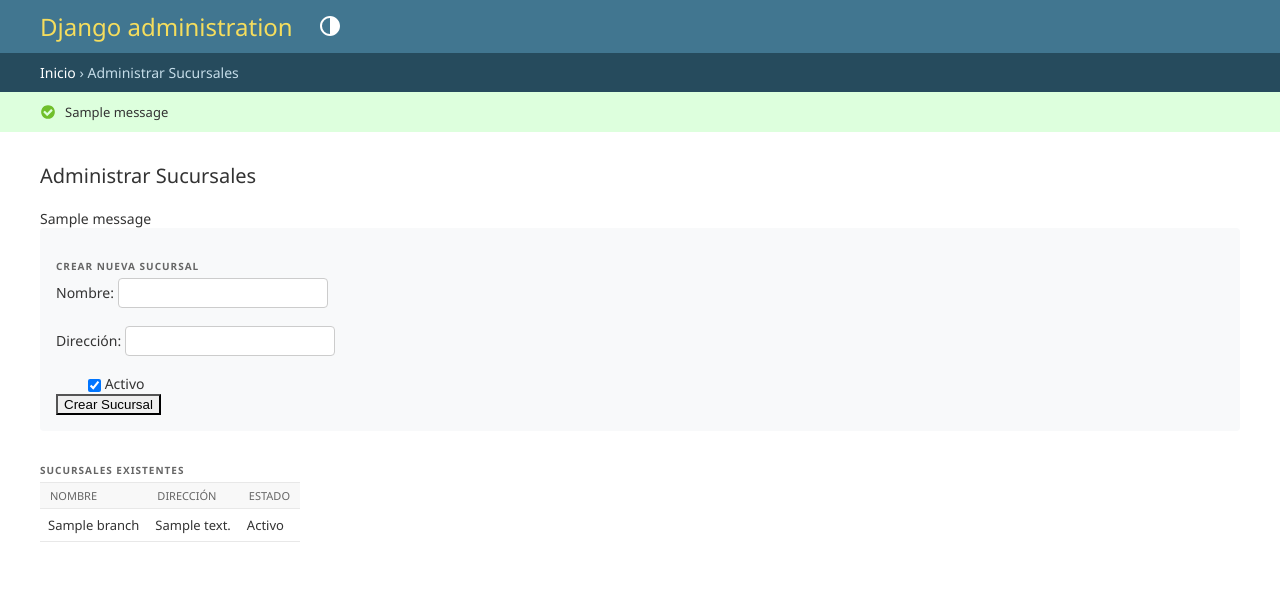
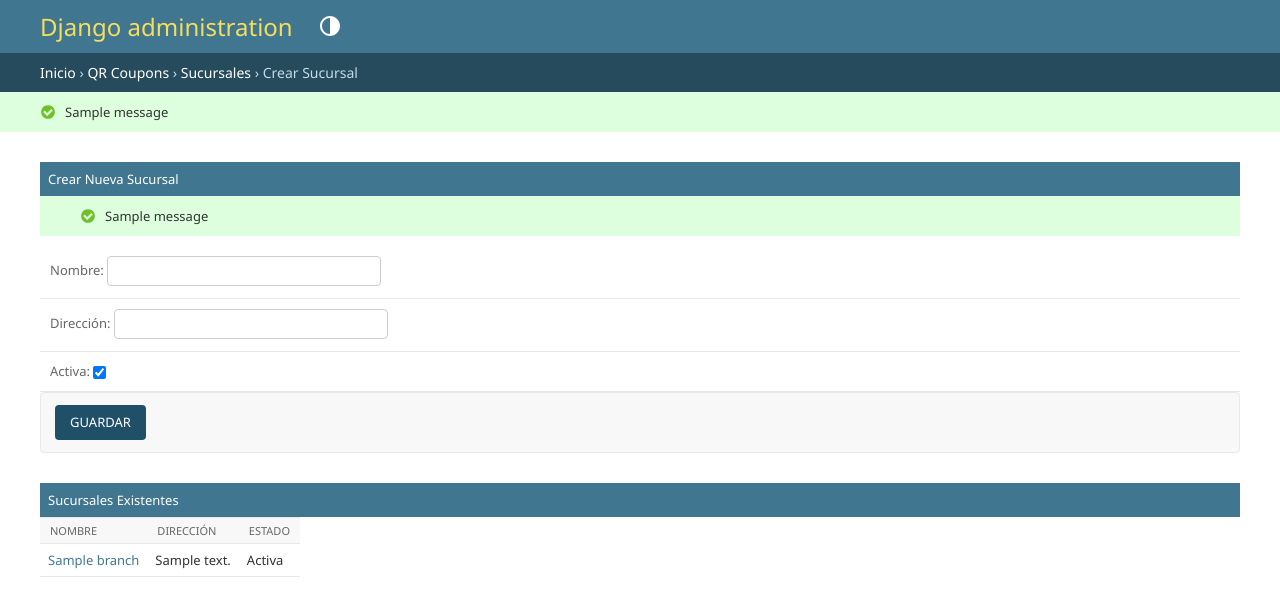
Before and after one commit to KircleR2/tostoqr, a Django app: template qr_coupons/templates/qr_coupons/admin_branch.html in a window 1280 px wide. Shown: the top 616 px of the page. Run offline with Django 5.2, Linux system fonts and the light colour scheme; the template is opened without the code that fills it: values that come from a table or form of the project are taken from there, others are empty; tables that the repository leaves empty hold one stand-in row (values such as "Sample post"); one stand-in notice (Sample message) is shown.

Commit message:
Crear vista personalizada para la creación de sucursales

```diff
--- a/qr_coupons/templates/qr_coupons/admin_branch.html
+++ b/qr_coupons/templates/qr_coupons/admin_branch.html
@@ -1,81 +1,61 @@
 {% extends "admin/base_site.html" %}
-{% load static %}
+{% load i18n static %}
 
 {% block extrastyle %}
-<style>
-    .branch-form {
-        margin-bottom: 2rem;
-        padding: 1rem;
-        background-color: #f8f9fa;
-        border-radius: 0.25rem;
-    }
-    .branch-list {
-        margin-top: 2rem;
-    }
-    .form-group {
-        margin-bottom: 1rem;
-    }
-    .form-check {
-        padding-left: 2rem;
-    }
-</style>
+<link rel="stylesheet" href="{% static 'admin/css/forms.css' %}">
 {% endblock %}
 
 {% block breadcrumbs %}
 <div class="breadcrumbs">
-    <a href="{% url 'admin:index' %}">Inicio</a> &rsaquo;
-    Administrar Sucursales
+    <a href="{% url 'admin:index' %}">Inicio</a>
+    &rsaquo; <a href="{% url 'admin:app_list' app_label='qr_coupons' %}">QR Coupons</a>
+    &rsaquo; <a href="{% url 'admin:qr_coupons_branch_changelist' %}">Sucursales</a>
+    &rsaquo; Crear Sucursal
 </div>
 {% endblock %}
 
 {% block content %}
-<div class="container-fluid">
-    <h1>Administrar Sucursales</h1>
+<div id="content-main">
+    <div class="module">
+        <h2>Crear Nueva Sucursal</h2>
 
         {% if messages %}
-    <div class="messages">
+        <ul class="messagelist">
             {% for message in messages %}
-        <div class="alert {% if message.tags %}alert-{{ message.tags }}{% endif %}">
-            {{ message }}
-        </div>
+            <li{% if message.tags %} class="{{ message.tags }}"{% endif %}>{{ message }}</li>
             {% endfor %}
-    </div>
+        </ul>
         {% endif %}
 
-    <div class="row">
-        <div class="col-md-6">
-            <div class="card branch-form">
-                <div class="card-header">
-                    <h5>Crear Nueva Sucursal</h5>
+        <form method="post" id="branch_form">
+            {% csrf_token %}
+            <div class="form-row">
+                <div class="field-box">
+                    <label for="id_name">Nombre:</label>
+                    <input type="text" name="name" id="id_name" class="vTextField" required>
                 </div>
-                <div class="card-body">
-                    <form method="post" action="{% url 'admin_branch' %}">
-                        {% csrf_token %}
-                        <div class="form-group">
-                            <label for="name">Nombre:</label>
-                            <input type="text" class="form-control" id="name" name="name" required>
             </div>
-                        <div class="form-group">
-                            <label for="address">Dirección:</label>
-                            <input type="text" class="form-control" id="address" name="address" required>
+            <div class="form-row">
+                <div class="field-box">
+                    <label for="id_address">Dirección:</label>
+                    <input type="text" name="address" id="id_address" class="vTextField" required>
                 </div>
-                        <div class="form-check">
-                            <input type="checkbox" class="form-check-input" id="active" name="active" checked>
-                            <label class="form-check-label" for="active">Activo</label>
             </div>
-                        <button type="submit" class="btn btn-primary mt-3">Crear Sucursal</button>
+            <div class="form-row">
+                <div class="field-box">
+                    <label for="id_active">Activa:</label>
+                    <input type="checkbox" name="active" id="id_active" checked>
+                </div>
+            </div>
+            <div class="submit-row">
+                <input type="submit" value="Guardar" class="default" name="_save">
+            </div>
         </form>
     </div>
-            </div>
-        </div>
 
-        <div class="col-md-6">
-            <div class="card branch-list">
-                <div class="card-header">
-                    <h5>Sucursales Existentes</h5>
-                </div>
-                <div class="card-body">
-                    <table class="table table-striped">
+    <div class="module">
+        <h2>Sucursales Existentes</h2>
+        <table>
             <thead>
                 <tr>
                     <th>Nombre</th>
@@ -85,27 +65,18 @@
             </thead>
             <tbody>
                 {% for branch in branches %}
-                            <tr>
-                                <td>{{ branch.name }}</td>
+                <tr class="{% cycle 'row1' 'row2' %}">
+                    <td><a href="{% url 'admin:qr_coupons_branch_change' branch.id %}">{{ branch.name }}</a></td>
                     <td>{{ branch.address }}</td>
-                                <td>
-                                    {% if branch.active %}
-                                    <span class="badge bg-success">Activo</span>
-                                    {% else %}
-                                    <span class="badge bg-danger">Inactivo</span>
-                                    {% endif %}
-                                </td>
+                    <td>{% if branch.active %}Activa{% else %}Inactiva{% endif %}</td>
                 </tr>
                 {% empty %}
                 <tr>
-                                <td colspan="3" class="text-center">No hay sucursales registradas.</td>
+                    <td colspan="3">No hay sucursales registradas.</td>
                 </tr>
                 {% endfor %}
             </tbody>
         </table>
     </div>
 </div>
-        </div>
-    </div>
-</div>
 {% endblock %}
--- a/qr_coupons/urls.py
+++ b/qr_coupons/urls.py
@@ -18,5 +18,7 @@ urlpatterns = [
     # URLs para administración personalizada
     path('admin/qr-code/', admin_views.admin_qr_view, name='admin_qr'),
     path('admin/verify-coupon/', admin_views.verify_coupon_view, name='admin_verify_coupon'),
+
+    # Nueva URL para la vista personalizada de sucursales
     path('admin/branch/', admin_views.admin_branch_view, name='admin_branch'),
 ]
```
Also changed, not shown: qr_coupons/admin.py (+4 -5 lines), qr_coupons/admin_views.py (+107 -61 lines), qr_coupons/forms.py (+4 -18 lines). Lines whose indentation alone changed are shown as unchanged.
